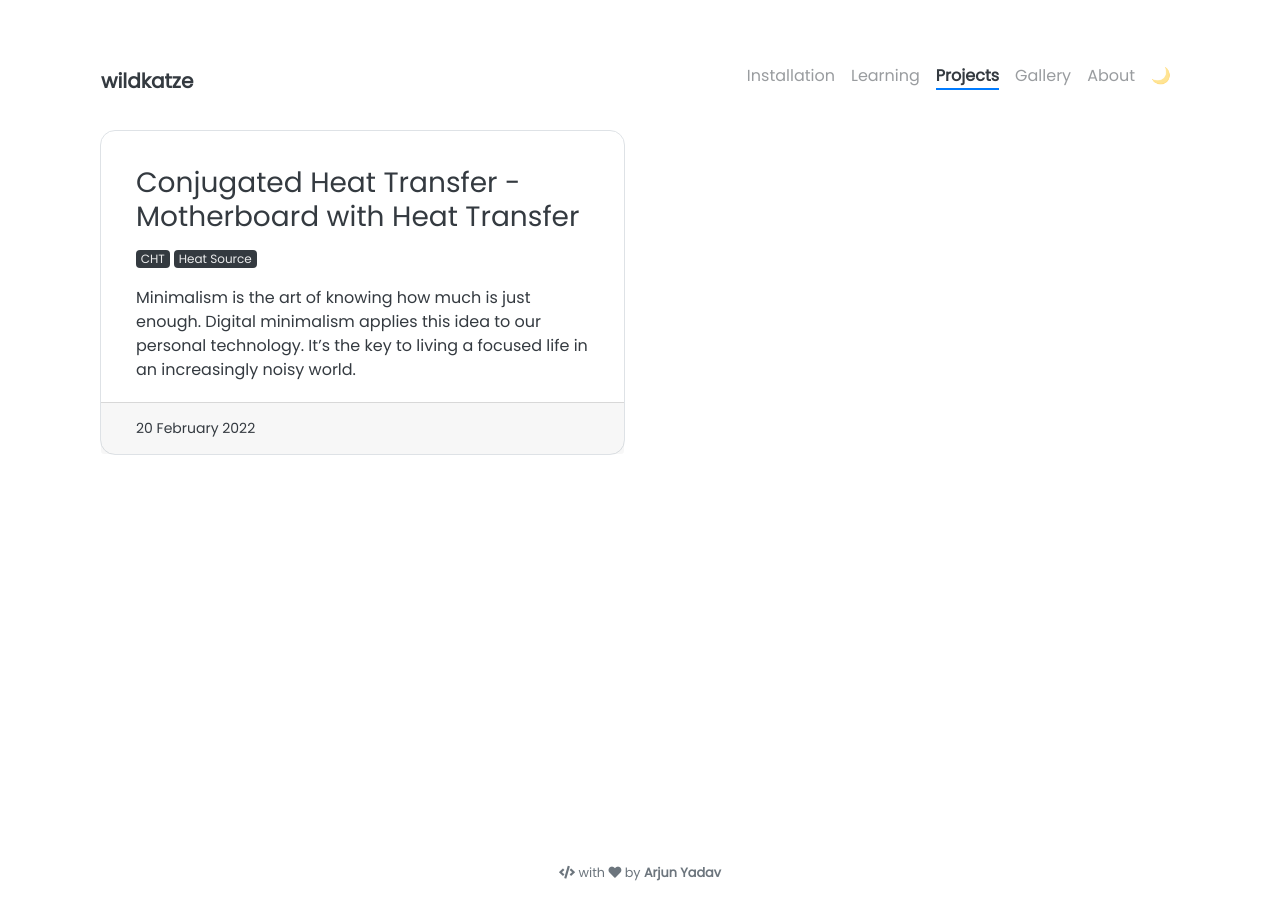
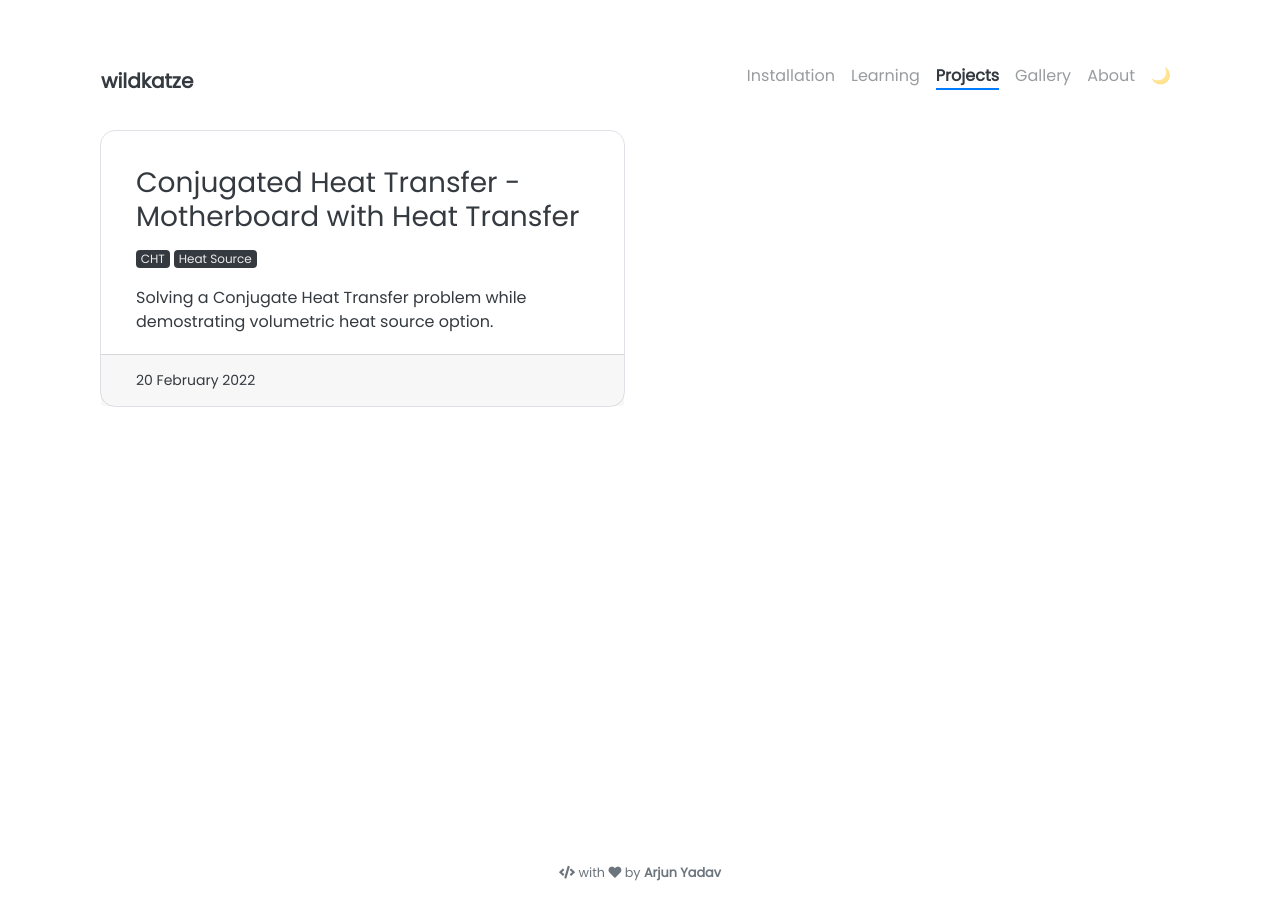
Before and after one commit to FVUS/wildkatze, a Jekyll site: the page built from pages/projects.html, in a window 1280 px wide. Built offline with Jekyll 4.4.1, drawn with Linux system fonts in a browser that asks for light colours; nearby versions of some CDN libraries.

Commit message:
Update 2022-02-20-Motherboard-with-HeatSource.md

```diff
--- a/_projects/2022-02-20-Motherboard-with-HeatSource.md
+++ b/_projects/2022-02-20-Motherboard-with-HeatSource.md
@@ -3,5 +3,9 @@ title: Conjugated Heat Transfer - Motherboard with Heat Transfer
 tags: [CHT, Heat Source]
 style:
 color:
-description: Minimalism is the art of knowing how much is just enough. Digital minimalism applies this idea to our personal technology. It’s the key to living a focused life in an increasingly noisy world.
+image: https://live.staticflickr.com/65535/51908879836_d640907927_c.jpg
+description: Solving a Conjugate Heat Transfer problem while demostrating volumetric heat source option.
 ---
+
+
+# CHT
```
